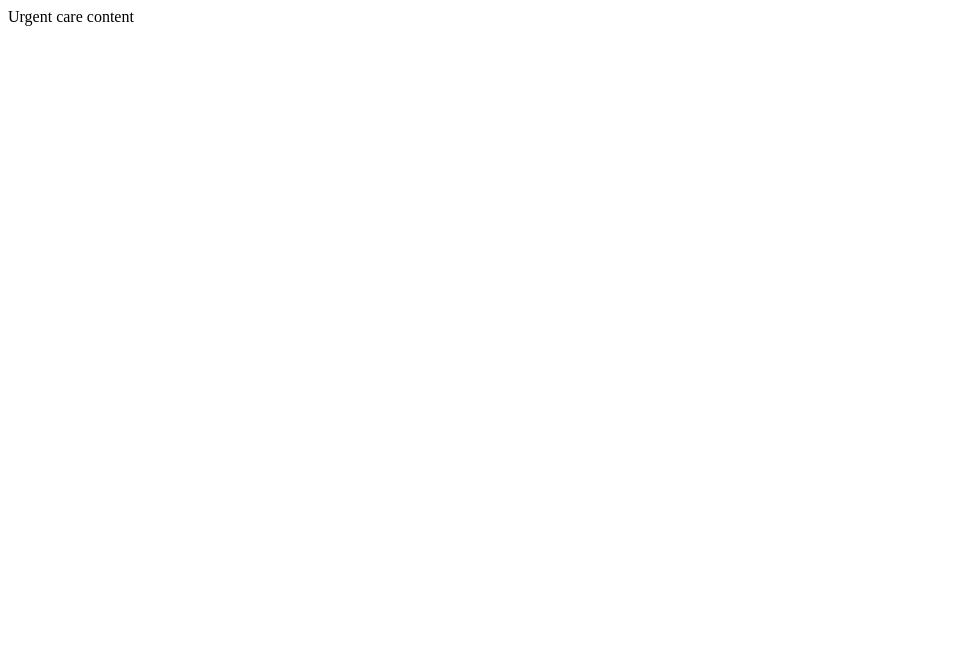
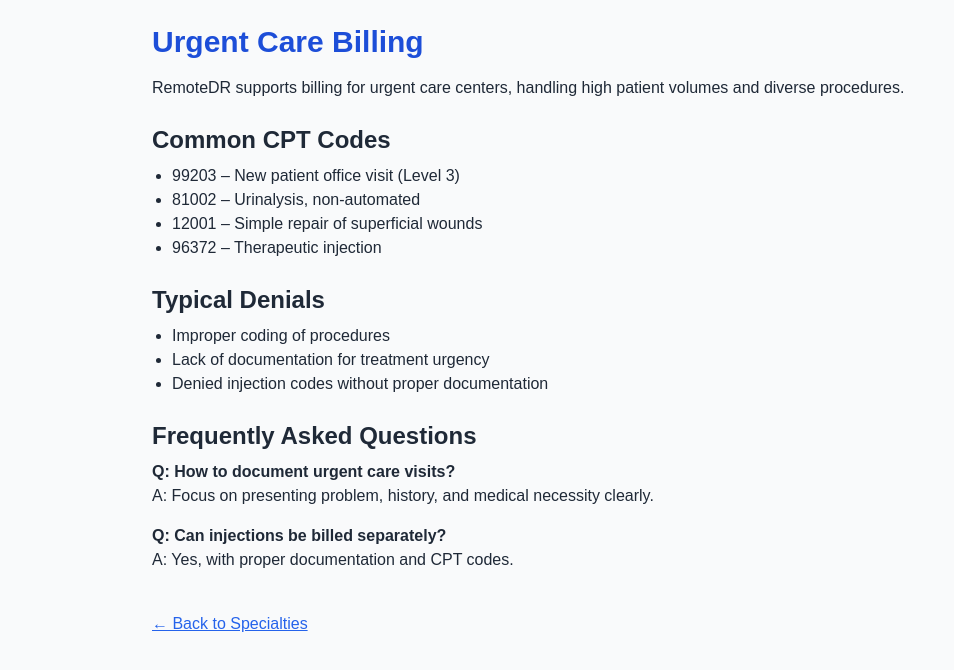
Before and after one commit to RemoteDr/RemoteDr, a plain HTML site: page urgent-care.html in a window 1280 px wide. Shown: the whole page, without its empty margins (0-954 px from the left). Drawn offline with nearby package versions, Linux system fonts and the light colour scheme.

Commit message:
Update urgent-care.html
Signed-off-by: RemoteDr <remotedrrcm@gmail.com>

```diff
--- a/urgent-care.html
+++ b/urgent-care.html
@@ -1 +1,48 @@
-Urgent care content
+<!DOCTYPE html>
+<html lang="en">
+<head>
+  <meta charset="UTF-8" />
+  <meta name="viewport" content="width=device-width, initial-scale=1.0" />
+  <title>Urgent Care Billing - RemoteDR</title>
+  <meta name="description" content="Medical billing and coding support for Urgent Care by RemoteDR. CPT codes, FAQs, and denial management." />
+  <link href="https://cdn.jsdelivr.net/npm/tailwindcss@2.2.19/dist/tailwind.min.css" rel="stylesheet" />
+  <style>body { font-family: Arial, sans-serif; }</style>
+</head>
+<body class="bg-gray-50 text-gray-800">
+  <div class="max-w-5xl mx-auto p-6">
+    <h1 class="text-3xl font-bold text-blue-700 mb-4">Urgent Care Billing</h1>
+    <p class="mb-6">RemoteDR supports billing for urgent care centers, handling high patient volumes and diverse procedures.</p>
+
+    <h2 class="text-2xl font-semibold mb-2">Common CPT Codes</h2>
+    <ul class="list-disc pl-5 mb-6">
+      <li>99203 – New patient office visit (Level 3)</li>
+      <li>81002 – Urinalysis, non-automated</li>
+      <li>12001 – Simple repair of superficial wounds</li>
+      <li>96372 – Therapeutic injection</li>
+    </ul>
+
+    <h2 class="text-2xl font-semibold mb-2">Typical Denials</h2>
+    <ul class="list-disc pl-5 mb-6">
+      <li>Improper coding of procedures</li>
+      <li>Lack of documentation for treatment urgency</li>
+      <li>Denied injection codes without proper documentation</li>
+    </ul>
+
+    <h2 class="text-2xl font-semibold mb-2">Frequently Asked Questions</h2>
+    <div class="space-y-4">
+      <div>
+        <strong>Q: How to document urgent care visits?</strong>
+        <p>A: Focus on presenting problem, history, and medical necessity clearly.</p>
+      </div>
+      <div>
+        <strong>Q: Can injections be billed separately?</strong>
+        <p>A: Yes, with proper documentation and CPT codes.</p>
+      </div>
+    </div>
+
+    <div class="mt-10">
+      <a href="specialists.html" class="text-blue-600 underline">← Back to Specialties</a>
+    </div>
+  </div>
+</body>
+</html>
```
